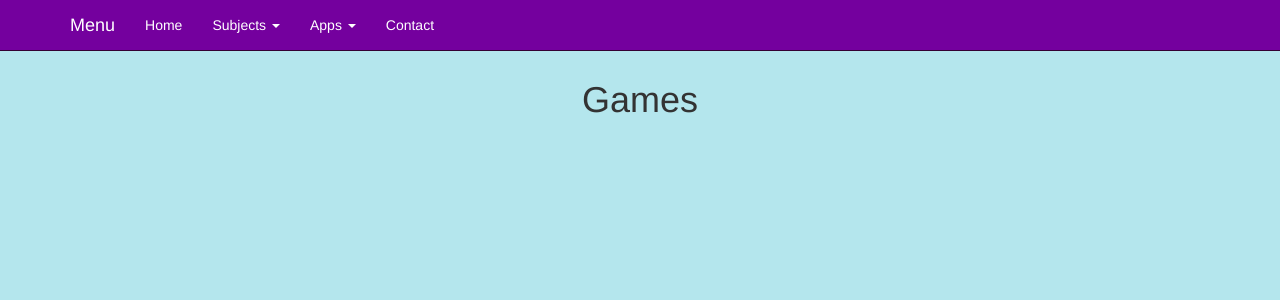
After one commit to dhong9/djangoWebsite, a Django app: page /apps/games/games_index.html in a window 1280 px wide. The commit adds this page. Shown: the top 300 px of the page. Run offline with Django 3.2, Linux system fonts and the light colour scheme; some libraries are stand-ins or nearby versions.

Commit message:
Added home pages for Games and Tools

```diff
--- a/mathapp/static/javascript/navigation.js
+++ b/mathapp/static/javascript/navigation.js
@@ -4,16 +4,10 @@ $(document).ready(function () {
         var $parent = $(this).offsetParent(".dropdown-menu");
         $(this).parent("li").toggleClass('open');
 
-        console.log(45, $parent.closest('.nav'));
         if (!$parent.parent().hasClass('nav')) {
-            if ($parent.closest('.nav').hasClass('navbar-right')) {
-                console.log('aaa');
-                $el.next().css({"top": $el[0].offsetTop, "right": $parent.outerWidth() - 4});
-            } else {
-                console.log('bbb');
-                $el.next().css({"top": $el[0].offsetTop, "left": $parent.outerWidth() - 4});
-            }
-        }
+            $el.next().css({"top": $el[0].offsetTop,
+                            $parent.closest('.nav').hasClass('navbar-right') ?
+                            "right": $parent.outerWidth() - 4 : "left": $parent.outerWidth() - 4});
 
         $('.nav li.open').not($(this).parents("li")).removeClass("open");
 
--- /dev/null
+++ b/mathapp/templates/mathapp/apps/games/games_index.html
@@ -0,0 +1,5 @@
+{% extends 'mathapp/base.html' %}
+
+{% block content %}
+	<h1>Games</h1>
+{% endblock %}
--- /dev/null
+++ b/mathapp/templates/mathapp/apps/tools/tools_index.html
@@ -0,0 +1,5 @@
+{% extends 'mathapp/base.html' %}
+
+{% block content %}
+	<h1>Tools</h1>
+{% endblock %}
--- a/mathapp/templates/mathapp/base.html
+++ b/mathapp/templates/mathapp/base.html
@@ -68,14 +68,14 @@
                             <a href="#" class="dropdown-toggle" data-toggle="dropdown">Apps <b class="caret"></b></a>
                             <ul class="dropdown-menu">
                                 <li>
-                                    <a href="apps/tools" class="dropdown-toggle" data-toggle="dropdown">Tools <b class="caret"></b></a>
+                                    <a href="{% url 'tools_index' %}" class="dropdown-toggle" data-toggle="dropdown">Tools <b class="caret"></b></a>
 
                                     <ul class="dropdown-menu">
                                         <li><a href="apps/tools/curve_fitting">Curve Fitting</a></li>
                                     </ul>
                                 </li>
                                 <li>
-                                    <a href="apps/games" class="dropdown-toggle" data-toggle="dropdown">Games <b class="caret"></b></a>
+                                    <a href="{% url 'games_index' %}" class="dropdown-toggle" data-toggle="dropdown">Games <b class="caret"></b></a>
 
                                     <ul class="dropdown-menu">
                                         <li><a href="apps/games/hangman">Hangman</a></li>
--- a/mathapp/urls.py
+++ b/mathapp/urls.py
@@ -5,4 +5,6 @@ urlpatterns = [
     url(r'^$', views.goHome, name='home'),
     url(r'^subjects/computer_science/cs_index.html', views.computer_science, name='cs_index'),
     url(r'^subjects/computer_science/math_index.html', views.math, name='math_index'),
+    url(r'^apps/games/games_index.html', views.games, name='games_index'),
+    url(r'^apps/tools/tools_index.html', views.tools, name='tools_index'),
 ]
--- a/mathapp/views.py
+++ b/mathapp/views.py
@@ -8,3 +8,9 @@ def computer_science(request):
 
 def math(request):
 	return render(request, 'mathapp/subjects/math/math_index.html', {});
+
+def games(request):
+	return render(request, 'mathapp/apps/games/games_index.html', {});
+
+def tools(request):
+	return render(request, 'mathapp/apps/tools/tools_index.html', {});
```
Also changed, not shown: mathapp/static/javascript/sandbox.js (+2 -5 lines).
